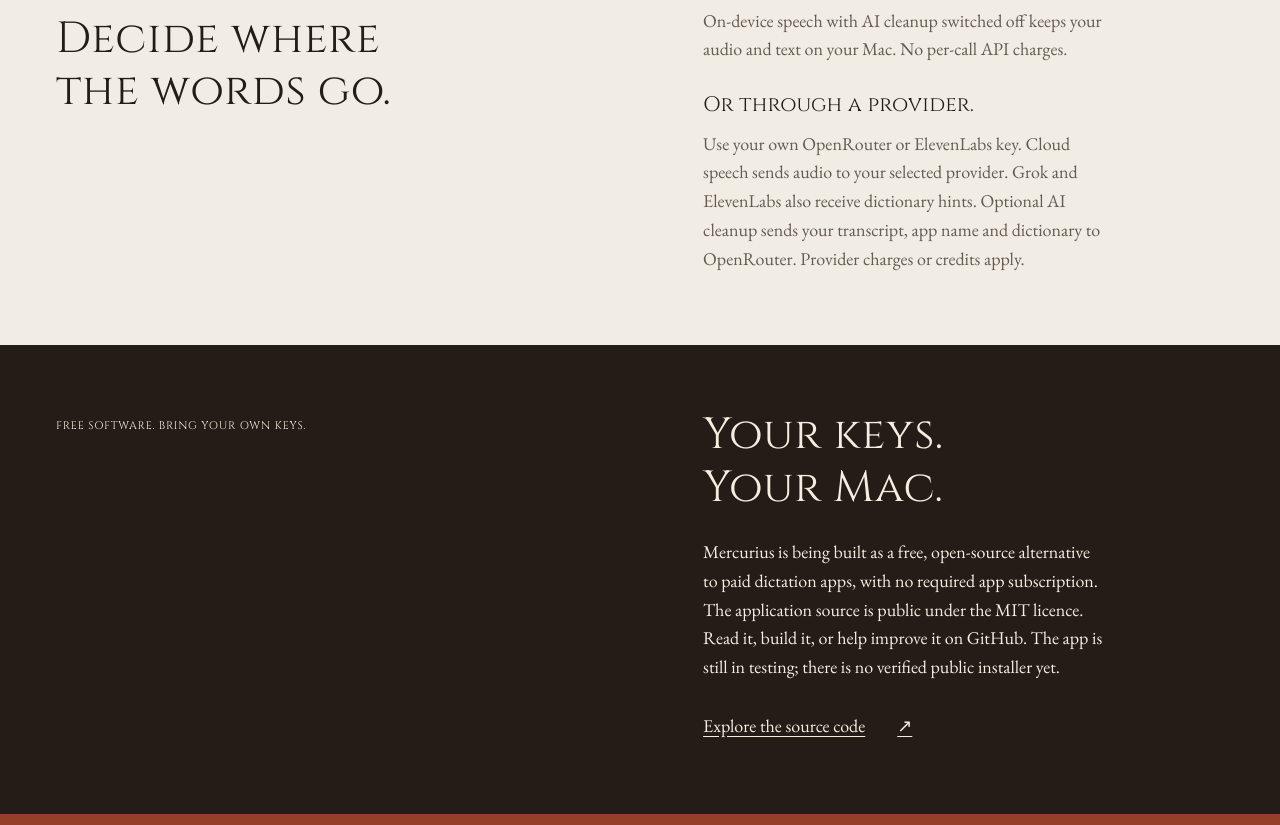
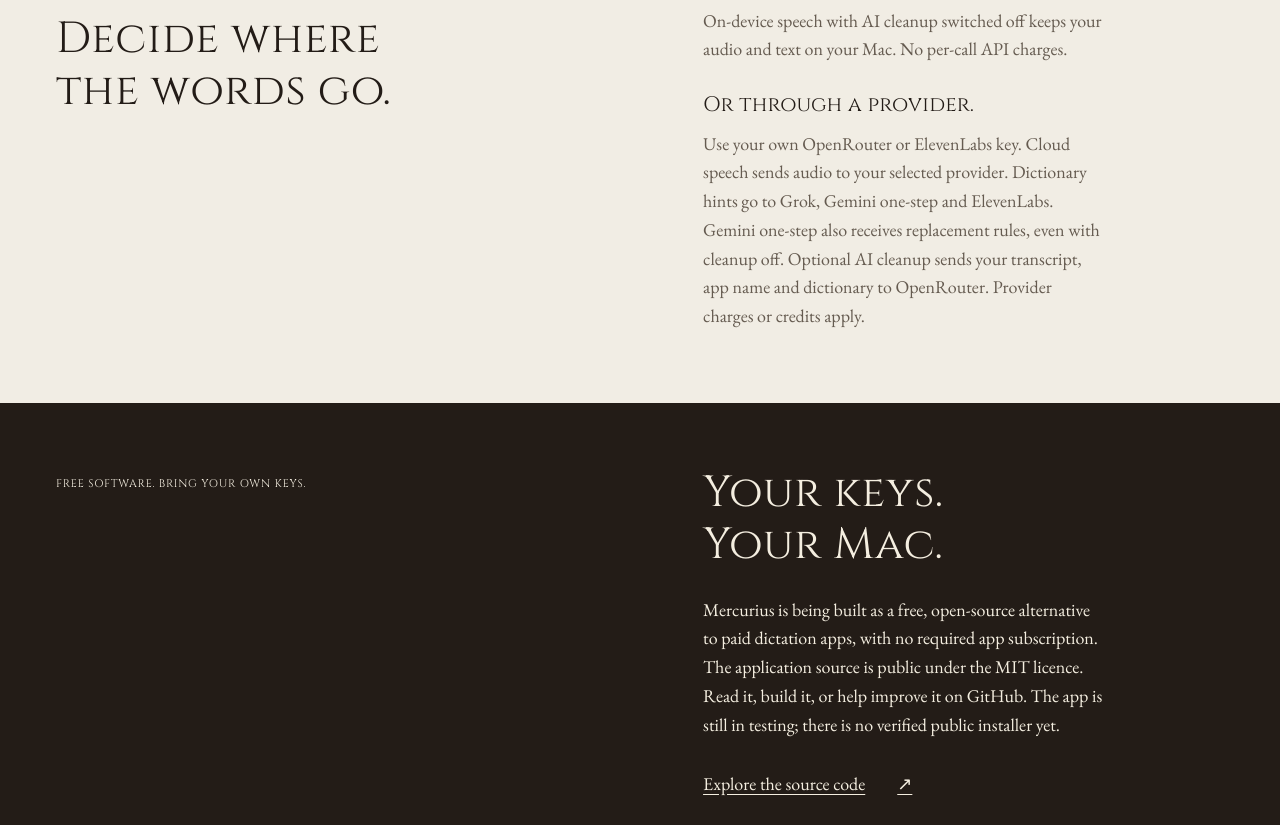
Before and after one commit to MYK-MYKOALA-AI/Mercurius, a plain HTML site: page apps/web/index.html in a window 1280 px wide. Shown: the part 1586-2411 px from the top of the page. Drawn offline with Linux system fonts and the light colour scheme.

Commit message:
docs: cover dictionary transfers for every speech route [skip ci]

```diff
--- a/apps/web/index.html
+++ b/apps/web/index.html
@@ -58,7 +58,7 @@
           <div><p class="eyebrow">Your Mac. Your choice.</p><h2 id="processing-title">Decide where<br>the words go.</h2></div>
           <div class="processing-copy">
             <div><h3>On your Mac.</h3><p>On-device speech with AI cleanup switched off keeps your audio and text on your Mac. No per-call API charges.</p></div>
-            <div><h3>Or through a provider.</h3><p>Use your own OpenRouter or ElevenLabs key. Cloud speech sends audio to your selected provider. Grok and ElevenLabs also receive dictionary hints. Optional AI cleanup sends your transcript, app name and dictionary to OpenRouter. Provider charges or credits apply.</p></div>
+            <div><h3>Or through a provider.</h3><p>Use your own OpenRouter or ElevenLabs key. Cloud speech sends audio to your selected provider. Dictionary hints go to Grok, Gemini one-step and ElevenLabs. Gemini one-step also receives replacement rules, even with cleanup off. Optional AI cleanup sends your transcript, app name and dictionary to OpenRouter. Provider charges or credits apply.</p></div>
           </div>
         </div>
       </section>
```
Also changed, not shown: README.md.
